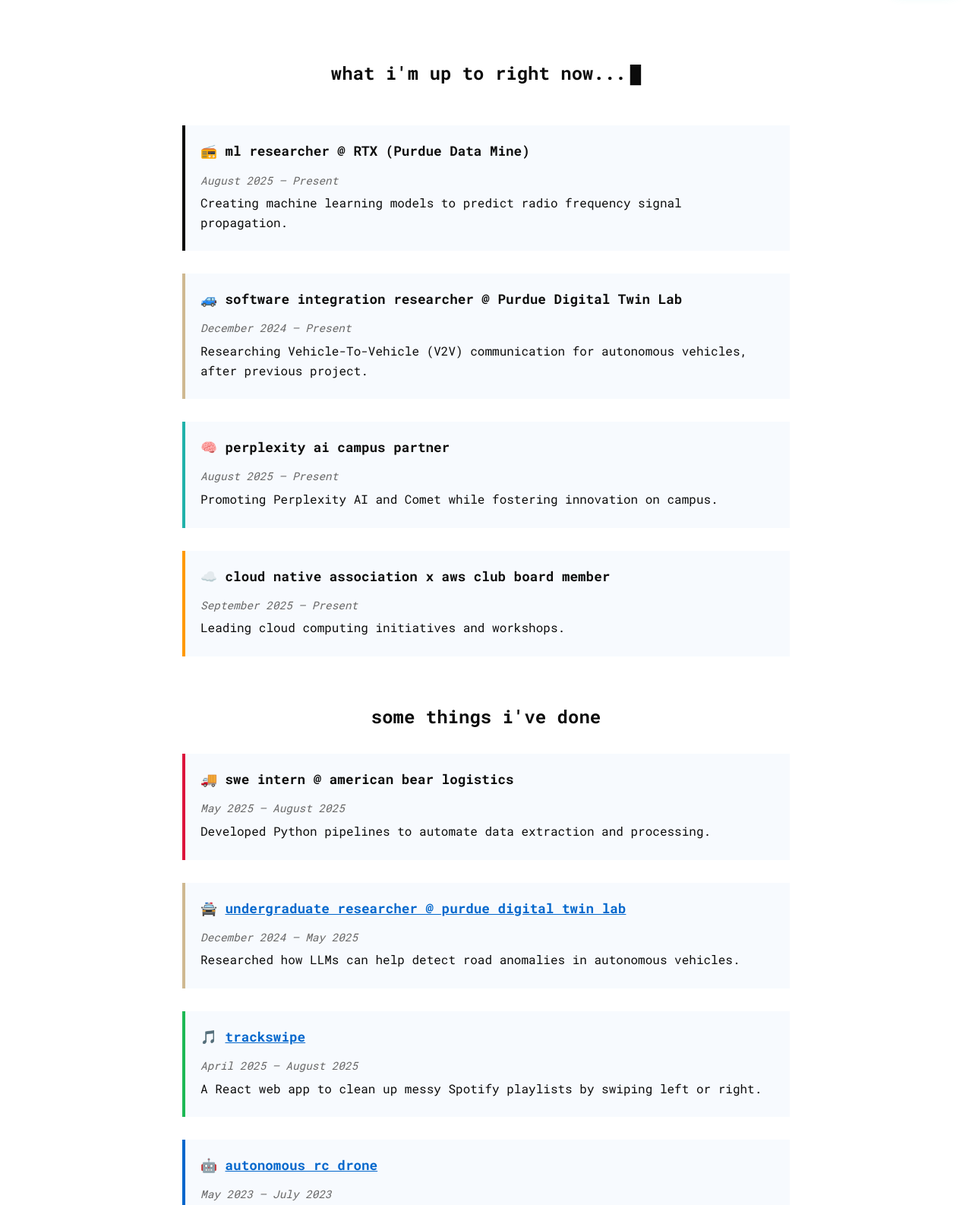
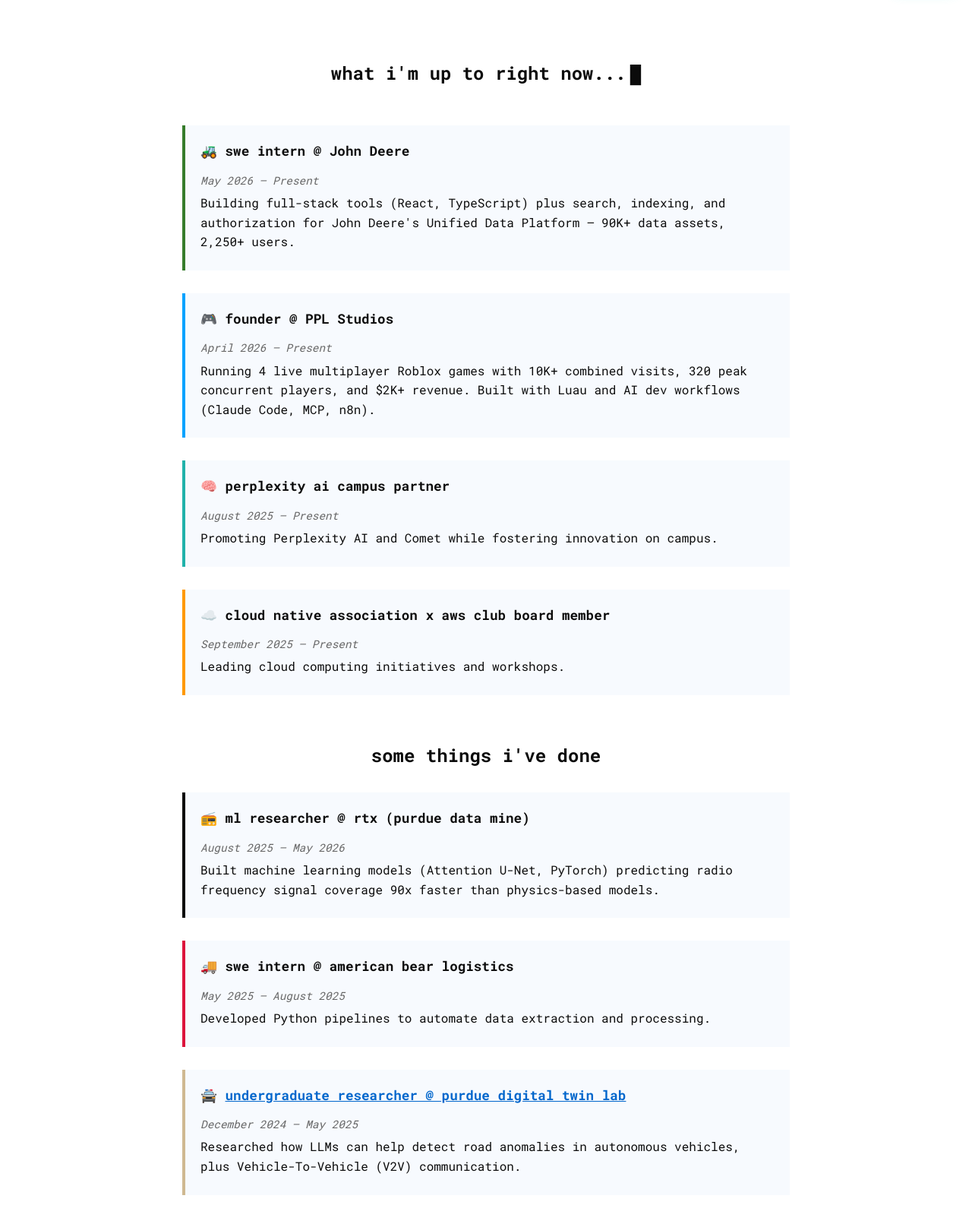
Before and after one commit to pshen44/pshen44.github.io, a plain HTML site: page index.html in a window 1280 px wide. Shown: the part 793-2379 px from the top of the page at 76% size. Drawn offline with Linux system fonts and the light colour scheme.

Commit message:
Update roles and projects for summer 2026; fix race car cursor
- Add John Deere SWE internship and PPL Studios to current section
- Move RTX (ended May 2026) and Digital Twin V2V work to done section
- Add TrackSwipe launch stats, Purdue 4x Dean's List, grad year 2027
- Cursor now follows mouse 1:1 (no spring physics lag or laser trail),
  rotates via shortest path to stop full-spin on direction changes,
  hides native cursor while active

Co-Authored-By: Claude Fable 5 <noreply@anthropic.com>

```diff
--- a/index.html
+++ b/index.html
@@ -110,23 +110,9 @@
       z-index: 10000;
     }
 
-    .laser-trail {
-      position: fixed;
-      width: 6px;
-      height: 6px;
-      border-radius: 50%;
-      background: radial-gradient(circle, #40E0D0, #708090);
-      box-shadow: 0 0 10px #40E0D0;
-      pointer-events: none;
-      z-index: 9998;
-      animation: fadeOut 0.8s ease-out forwards;
-    }
-
-    @keyframes fadeOut {
-      to {
-        opacity: 0;
-        transform: scale(0);
-      }
+    body.car-cursor-active,
+    body.car-cursor-active * {
+      cursor: none;
     }
 
     .container {
@@ -327,6 +313,14 @@
       background: linear-gradient(to right, rgba(255, 153, 0, 0.15), transparent);
     }
 
+    .current-item.border-deere::before {
+      background: linear-gradient(to right, rgba(54, 124, 43, 0.15), transparent);
+    }
+
+    .current-item.border-roblox::before {
+      background: linear-gradient(to right, rgba(0, 162, 255, 0.15), transparent);
+    }
+
     .current-item > * {
       position: relative;
       z-index: 2;
@@ -380,6 +374,13 @@
       left: -200px;
     }
 
+    .project-item .hover-gif.purdue-logo {
+      filter: none;
+      width: auto;
+      height: 80px;
+      left: -150px;
+    }
+
     .current-item h3 {
       margin: 0 0 10px 0;
       font-size: 1.1rem;
@@ -412,6 +413,14 @@
 
     .current-item.border-aws {
       border-left-color: #FF9900;
+    }
+
+    .current-item.border-deere {
+      border-left-color: #367C2B;
+    }
+
+    .current-item.border-roblox {
+      border-left-color: #00A2FF;
     }
 
     .projects {
@@ -447,6 +456,10 @@
 
     .project-item:hover::before {
       width: 100%;
+    }
+
+    .project-item.border-rtx::before {
+      background: linear-gradient(to right, rgba(243, 243, 243, 0.15), transparent);
     }
 
     .project-item.border-abl::before {
@@ -511,6 +524,10 @@
     }
 
     /* Custom border colors for projects */
+    .project-item.border-rtx {
+      border-left-color: var(--fg);
+    }
+
     .project-item.border-abl {
       border-left-color: #DC143C;
     }
@@ -656,8 +673,8 @@
 
     <div class="timeline">
       <div class="timeline-entry">
-        <div class="timeline-year">2024 - 2028</div>
-        <p><img src="images/Purdue_Boilermakers_logo.svg.png" alt="" width="40" height="40" loading="lazy" /><b>Purdue University</b> - B.S. in <b>Computer Engineering</b> with a focus on machine learning, AI, and software.</p>
+        <div class="timeline-year">2024 - 2027</div>
+        <p><img src="images/Purdue_Boilermakers_logo.svg.png" alt="" width="40" height="40" loading="lazy" /><b>Purdue University</b> - B.S. in <b>Computer Engineering</b> with a focus on machine learning, AI, and software. 4x Dean's List & Semester Honors.</p>
       </div>
       <div class="timeline-entry">
         <div class="timeline-year">2020 - 2024</div>
@@ -667,20 +684,18 @@
 
     <div class="currently">
       <h2 id="currently-heading">what i'm up to right now</h2>
-      <div class="current-item border-rtx" id="rtx-item">
-        <img src="images/raytheon.png" alt="RTX" class="hover-gif" id="rtx-gif">
-        <h3>📻 ml researcher @ RTX (Purdue Data Mine)</h3>
-        <p><i>August 2025 – Present</i></p>
+      <div class="current-item border-deere" id="deere-item">
+        <h3>🚜 swe intern @ John Deere</h3>
+        <p><i>May 2026 – Present</i></p>
         <p>
-          Creating machine learning models to predict radio frequency signal propagation.
+          Building full-stack tools (React, TypeScript) plus search, indexing, and authorization for John Deere's Unified Data Platform — 90K+ data assets, 2,250+ users.
         </p>
       </div>
-      <div class="current-item border-purdue" id="purdue-item">
-        <img src="images/Purdue_Boilermakers_logo.svg.png" alt="Purdue" class="hover-gif purdue-logo" id="purdue-gif">
-        <h3>🚙 software integration researcher @ Purdue Digital Twin Lab</h3>
-        <p><i>December 2024 – Present</i></p>
+      <div class="current-item border-roblox" id="ppl-item">
+        <h3>🎮 founder @ PPL Studios</h3>
+        <p><i>April 2026 – Present</i></p>
         <p>
-          Researching Vehicle-To-Vehicle (V2V) communication for autonomous vehicles, after previous project.
+          Running 4 live multiplayer Roblox games with 10K+ combined visits, 320 peak concurrent players, and $2K+ revenue. Built with Luau and AI dev workflows (Claude Code, MCP, n8n).
         </p>
       </div>
       <div class="current-item border-perplexity" id="perplexity-item">
@@ -703,6 +718,14 @@
 
     <div class="projects">
       <h2>some things i've done</h2>
+      <div class="project-item border-rtx" id="rtx-item">
+        <img src="images/raytheon.png" alt="RTX" class="hover-gif" id="rtx-gif">
+        <h3>📻 ml researcher @ RTX (Purdue Data Mine)</h3>
+        <p><i>August 2025 – May 2026</i></p>
+        <p>
+          Built machine learning models (Attention U-Net, PyTorch) predicting radio frequency signal coverage 90x faster than physics-based models.
+        </p>
+      </div>
       <div class="project-item border-abl" id="abl-item">
         <img src="images/abl.png" alt="American Bear Logistics" class="hover-gif" id="abl-gif">
         <h3>🚚 SWE Intern @ American Bear Logistics</h3>
@@ -711,18 +734,19 @@
           Developed Python pipelines to automate data extraction and processing.
         </p>
       </div>
-      <div class="project-item border-purdue">
+      <div class="project-item border-purdue" id="purdue-item">
+        <img src="images/Purdue_Boilermakers_logo.svg.png" alt="Purdue" class="hover-gif purdue-logo" id="purdue-gif">
         <h3>🚔 <a href="https://github.com/pshen44/carlaHIPdetection" target="_blank" rel="noopener noreferrer"><u>undergraduate researcher @ Purdue Digital Twin Lab</u></a></h3>
         <p><i>December 2024 – May 2025</i></p>
         <p>
-          Researched how LLMs can help detect road anomalies in autonomous vehicles.
+          Researched how LLMs can help detect road anomalies in autonomous vehicles, plus Vehicle-To-Vehicle (V2V) communication.
         </p>
       </div>
       <div class="project-item border-trackswipe">
         <h3>🎵 <a href="https://trackswipe.vercel.app/"><u>TrackSwipe</u></a></h3>
         <p><i>April 2025 – August 2025</i></p>
         <p>
-          A React web app to clean up messy Spotify playlists by swiping left or right.
+          A React web app to clean up messy Spotify playlists by swiping left or right. 200+ users and 900+ logins since launch.
         </p>
       </div>
       <div class="project-item border-drone">
@@ -998,7 +1022,8 @@ function typeDotsSlowly() {
 // Start dots animation when page loads
 window.addEventListener('load', typeDotsSlowly);
 
-// Race car cursor with laser trail
+// Race car cursor — the car IS the cursor: follows the mouse 1:1, rotates toward travel direction.
+// The CSS transition on transform smooths the rotation; position updates are instant so there's no lag.
 (function() {
     const racecar = document.createElement('img');
     racecar.className = 'racecar-cursor';
@@ -1011,93 +1036,43 @@ window.addEventListener('load', typeDotsSlowly);
     let carActive = true;
     let mouseX = window.innerWidth / 2;
     let mouseY = window.innerHeight / 2;
-    let carX = window.innerWidth / 2;
-    let carY = window.innerHeight / 2;
-    let lastX = carX;
-    let lastY = carY;
-    let lastTrailTime = 0;
-    let targetX = mouseX;
-    let targetY = mouseY;
-    let velocityX = 0;
-    let velocityY = 0;
+    let lastX = mouseX;
+    let lastY = mouseY;
+    let angle = 0;
+
+    document.body.classList.add('car-cursor-active');
 
     document.addEventListener('mousemove', (e) => {
         mouseX = e.clientX;
         mouseY = e.clientY;
     });
 
-    // Pit stop click handler
+    // Pit stop click handler — parks the car and brings back the normal cursor
     pitStop.addEventListener('click', () => {
         carActive = !carActive;
-        if (carActive) {
-            racecar.classList.remove('inactive');
-            pitStop.classList.add('car-active');
-            // Position car at pit stop initially
-            const rect = pitStop.getBoundingClientRect();
-            carX = rect.left + rect.width / 2;
-            carY = rect.top + rect.height / 2;
-            targetX = carX;
-            targetY = carY;
-            velocityX = 0;
-            velocityY = 0;
-        } else {
-            racecar.classList.add('inactive');
-            pitStop.classList.remove('car-active');
-        }
+        racecar.classList.toggle('inactive', !carActive);
+        pitStop.classList.toggle('car-active', carActive);
+        document.body.classList.toggle('car-cursor-active', carActive);
     });
 
     function updateCarPosition() {
-        // Smooth interpolation towards cursor position
-        targetX += (mouseX - targetX) * 0.15;
-        targetY += (mouseY - targetY) * 0.15;
-
-        // Calculate velocity with acceleration
-        const dx = targetX - carX;
-        const dy = targetY - carY;
-
-        velocityX += dx * 0.008;
-        velocityY += dy * 0.008;
-
-        // Apply damping to velocity
-        velocityX *= 0.92;
-        velocityY *= 0.92;
-
-        // Update car position
-        carX += velocityX;
-        carY += velocityY;
-
-        // Create laser trail periodically only if car is active
-        if (carActive) {
-            const now = Date.now();
-            if (now - lastTrailTime > 20) { // Create trail every 20ms
-                const trail = document.createElement('div');
-                trail.className = 'laser-trail';
-                trail.style.left = (carX - 3) + 'px';
-                trail.style.top = (carY + 4) + 'px';
-                document.body.appendChild(trail);
-
-                // Remove trail after animation
-                setTimeout(() => {
-                    trail.remove();
-                }, 800);
-
-                lastTrailTime = now;
-            }
+        // Only re-aim after meaningful movement so the car doesn't jitter when the mouse is still
+        const dx = mouseX - lastX;
+        const dy = mouseY - lastY;
+        if (Math.hypot(dx, dy) > 2) {
+            const target = Math.atan2(dy, dx) * (180 / Math.PI) + 90;
+            // Take the shortest rotation path so crossing ±180° never spins the long way around
+            let delta = (target - angle) % 360;
+            if (delta > 180) delta -= 360;
+            if (delta < -180) delta += 360;
+            angle += delta;
+            lastX = mouseX;
+            lastY = mouseY;
         }
 
-        // Calculate rotation based on movement direction
-        const moveDx = carX - lastX;
-        const moveDy = carY - lastY;
-        if (Math.abs(moveDx) > 0.1 || Math.abs(moveDy) > 0.1) {
-            const angle = Math.atan2(moveDy, moveDx) * (180 / Math.PI);
-            racecar.style.transform = `rotate(${angle + 90}deg)`; // Add 180 to make front of car follow cursor
-        }
-
-        racecar.style.left = (carX - 25) + 'px';
-        racecar.style.top = (carY - 25) + 'px';
-
-        lastX = carX;
-        lastY = carY;
+        racecar.style.transform = `rotate(${angle}deg)`;
+        racecar.style.left = (mouseX - 25) + 'px';
+        racecar.style.top = (mouseY - 25) + 'px';
 
         requestAnimationFrame(updateCarPosition);
     }
```
